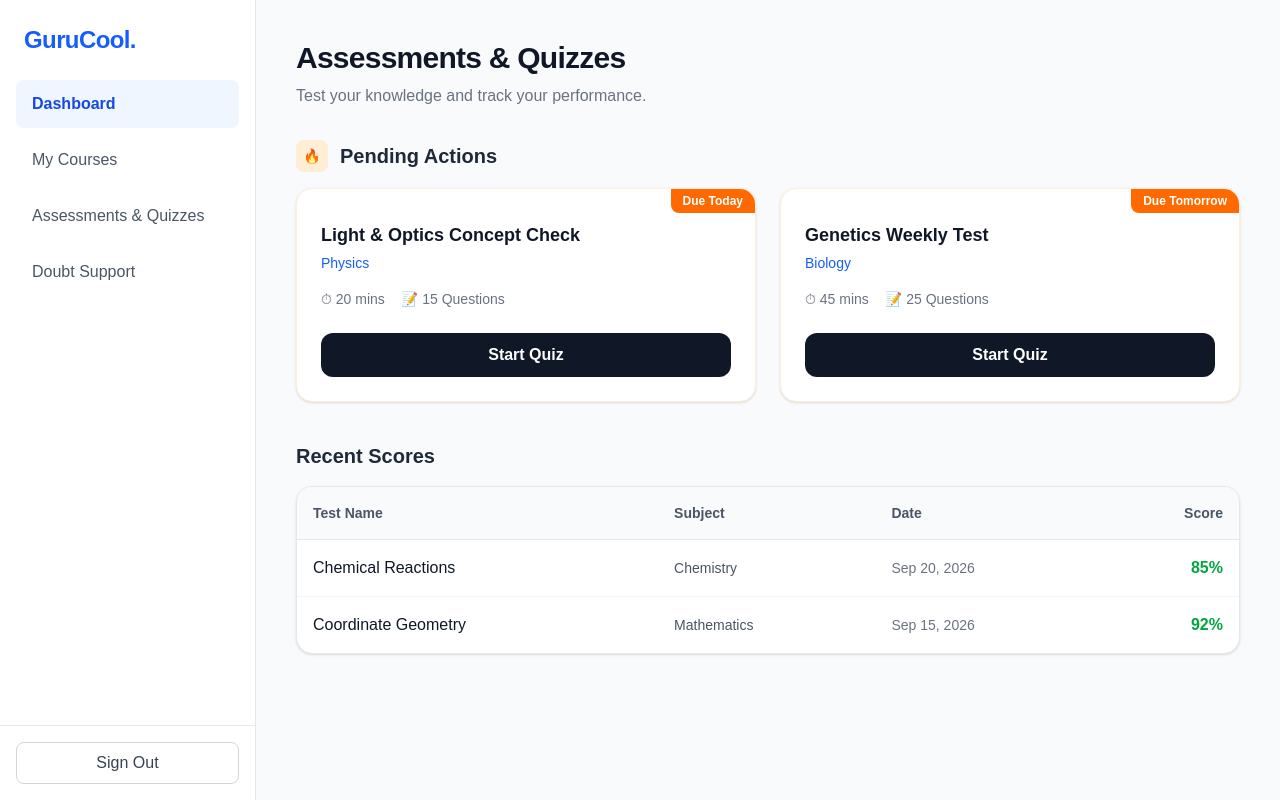
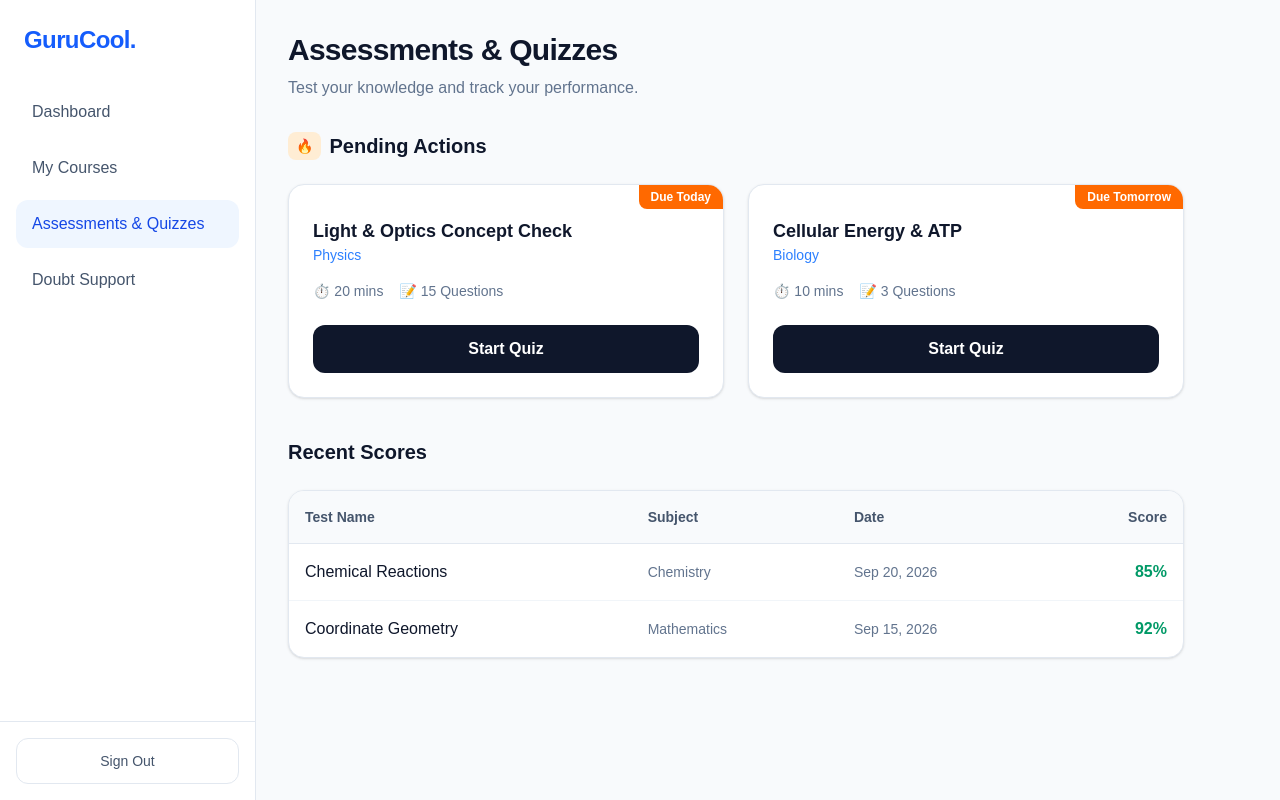
Before and after one commit to Rupayan52/gurucool-lms, a Next.js app: page /dashboard/assessments in a window 1280 px wide. Built offline with nearby package versions, Linux system fonts and the light colour scheme.

Commit message:
fix: implement dynamic sidebar routing and link quiz buttons

```diff
--- a/src/app/dashboard/assessments/page.tsx
+++ b/src/app/dashboard/assessments/page.tsx
@@ -1,79 +1,84 @@
 "use client";
+import Link from "next/link";
 
 export default function AssessmentsPage() {
-  const activeQuizzes = [
-    { id: 1, title: "Light & Optics Concept Check", subject: "Physics", questions: 15, timeLimit: "20 mins", dueDate: "Today" },
-    { id: 2, title: "Genetics Weekly Test", subject: "Biology", questions: 25, timeLimit: "45 mins", dueDate: "Tomorrow" }
-  ];
-
-  const pastScores = [
-    { id: 3, title: "Chemical Reactions", subject: "Chemistry", score: 85, total: 100, date: "Sep 20, 2026" },
-    { id: 4, title: "Coordinate Geometry", subject: "Mathematics", score: 92, total: 100, date: "Sep 15, 2026" }
-  ];
-
   return (
-    <div className="max-w-5xl mx-auto animate-in fade-in duration-500">
+    <div className="max-w-4xl animate-in fade-in duration-500">
       <header className="mb-8">
-        <h1 className="text-3xl font-bold text-gray-900 tracking-tight">Assessments & Quizzes</h1>
-        <p className="mt-2 text-gray-500">Test your knowledge and track your performance.</p>
+        <h1 className="text-3xl font-bold text-slate-900 tracking-tight">Assessments & Quizzes</h1>
+        <p className="mt-2 text-slate-500">Test your knowledge and track your performance.</p>
       </header>
 
-      <div className="space-y-10">
-        {/* Active Quizzes Section */}
-        <section>
-          <h2 className="text-xl font-bold text-gray-800 mb-4 flex items-center">
-            <span className="bg-orange-100 text-orange-600 w-8 h-8 rounded-lg flex items-center justify-center mr-3 text-sm">🔥</span>
-            Pending Actions
-          </h2>
+      <section className="mb-10">
+        <div className="flex items-center gap-2 mb-6">
+          <span className="bg-orange-100 text-orange-600 px-2 py-1 rounded-lg text-sm">🔥</span>
+          <h2 className="text-xl font-bold text-slate-900">Pending Actions</h2>
+        </div>
+
         <div className="grid grid-cols-1 md:grid-cols-2 gap-6">
-            {activeQuizzes.map((quiz) => (
-              <div key={quiz.id} className="bg-white p-6 rounded-2xl shadow-sm border border-orange-100 hover:shadow-md transition-shadow relative overflow-hidden">
+          {/* Quiz Card 1 */}
+          <div className="bg-white border border-slate-200 rounded-2xl p-6 relative overflow-hidden shadow-sm">
             <div className="absolute top-0 right-0 bg-orange-500 text-white text-xs font-bold px-3 py-1 rounded-bl-lg">
-                  Due {quiz.dueDate}
+              Due Today
             </div>
-                <h3 className="text-lg font-bold text-gray-900 mb-1 mt-2">{quiz.title}</h3>
-                <p className="text-sm font-medium text-blue-600 mb-4">{quiz.subject}</p>
-                <div className="flex items-center space-x-4 text-sm text-gray-500 mb-6">
-                  <span className="flex items-center">⏱ {quiz.timeLimit}</span>
-                  <span className="flex items-center">📝 {quiz.questions} Questions</span>
+            <h3 className="text-lg font-bold text-slate-900 mt-2">Light & Optics Concept Check</h3>
+            <p className="text-blue-500 text-sm font-medium mb-4">Physics</p>
+            <div className="flex items-center gap-4 text-slate-500 text-sm mb-6">
+              <span className="flex items-center gap-1">⏱️ 20 mins</span>
+              <span className="flex items-center gap-1">📝 15 Questions</span>
             </div>
-                <button className="w-full bg-gray-900 text-white font-semibold py-2.5 rounded-xl hover:bg-blue-600 transition-colors">
+            <Link href="/dashboard/quiz" className="block w-full text-center bg-slate-900 text-white font-bold py-3 rounded-xl hover:bg-slate-800 transition-colors">
               Start Quiz
-                </button>
+            </Link>
           </div>
-            ))}
+
+          {/* Quiz Card 2 (Linked to the Biology quiz we seeded in the database) */}
+          <div className="bg-white border border-slate-200 rounded-2xl p-6 relative overflow-hidden shadow-sm">
+            <div className="absolute top-0 right-0 bg-orange-500 text-white text-xs font-bold px-3 py-1 rounded-bl-lg">
+              Due Tomorrow
+            </div>
+            <h3 className="text-lg font-bold text-slate-900 mt-2">Cellular Energy & ATP</h3>
+            <p className="text-blue-500 text-sm font-medium mb-4">Biology</p>
+            <div className="flex items-center gap-4 text-slate-500 text-sm mb-6">
+              <span className="flex items-center gap-1">⏱️ 10 mins</span>
+              <span className="flex items-center gap-1">📝 3 Questions</span>
+            </div>
+            <Link href="/dashboard/quiz" className="block w-full text-center bg-slate-900 text-white font-bold py-3 rounded-xl hover:bg-slate-800 transition-colors">
+              Start Quiz
+            </Link>
+          </div>
         </div>
       </section>
 
-        {/* Past Performance Section */}
       <section>
-          <h2 className="text-xl font-bold text-gray-800 mb-4">Recent Scores</h2>
-          <div className="bg-white rounded-2xl shadow-sm border border-gray-200 overflow-hidden">
+        <h2 className="text-xl font-bold text-slate-900 mb-6">Recent Scores</h2>
+        <div className="bg-white rounded-2xl border border-slate-200 overflow-hidden shadow-sm">
           <table className="w-full text-left border-collapse">
             <thead>
-                <tr className="bg-gray-50 border-b border-gray-200">
-                  <th className="p-4 font-semibold text-sm text-gray-600">Test Name</th>
-                  <th className="p-4 font-semibold text-sm text-gray-600">Subject</th>
-                  <th className="p-4 font-semibold text-sm text-gray-600">Date</th>
-                  <th className="p-4 font-semibold text-sm text-gray-600 text-right">Score</th>
+              <tr className="bg-slate-50 border-b border-slate-200">
+                <th className="p-4 font-semibold text-sm text-slate-600">Test Name</th>
+                <th className="p-4 font-semibold text-sm text-slate-600">Subject</th>
+                <th className="p-4 font-semibold text-sm text-slate-600">Date</th>
+                <th className="p-4 font-semibold text-sm text-slate-600 text-right">Score</th>
               </tr>
             </thead>
-              <tbody className="divide-y divide-gray-100">
-                {pastScores.map((score) => (
-                  <tr key={score.id} className="hover:bg-gray-50 transition-colors">
-                    <td className="p-4 font-medium text-gray-900">{score.title}</td>
-                    <td className="p-4 text-gray-600 text-sm">{score.subject}</td>
-                    <td className="p-4 text-gray-500 text-sm">{score.date}</td>
-                    <td className="p-4 text-right font-bold text-green-600">
-                      {score.score}%
-                    </td>
+            <tbody className="divide-y divide-slate-100">
+              <tr className="hover:bg-slate-50 transition-colors">
+                <td className="p-4 text-slate-900 font-medium">Chemical Reactions</td>
+                <td className="p-4 text-slate-500 text-sm">Chemistry</td>
+                <td className="p-4 text-slate-500 text-sm">Sep 20, 2026</td>
+                <td className="p-4 text-right font-bold text-emerald-600">85%</td>
               </tr>
-                ))}
+              <tr className="hover:bg-slate-50 transition-colors">
+                <td className="p-4 text-slate-900 font-medium">Coordinate Geometry</td>
+                <td className="p-4 text-slate-500 text-sm">Mathematics</td>
+                <td className="p-4 text-slate-500 text-sm">Sep 15, 2026</td>
+                <td className="p-4 text-right font-bold text-emerald-600">92%</td>
+              </tr>
             </tbody>
           </table>
         </div>
       </section>
     </div>
-    </div>
   );
 }
--- a/src/app/dashboard/layout.tsx
+++ b/src/app/dashboard/layout.tsx
@@ -1,39 +1,60 @@
+"use client";
 import Link from "next/link";
-import { ReactNode } from "react";
+import { usePathname, useRouter } from "next/navigation";
 
-export default function DashboardLayout({ children }: { children: ReactNode }) {
+export default function DashboardLayout({ children }: { children: React.ReactNode }) {
+  const pathname = usePathname();
+  const router = useRouter();
+
+  const handleSignOut = () => {
+    // Basic sign out redirect
+    router.push("/login");
+  };
+
+  const navLinks = [
+    { name: "Dashboard", href: "/dashboard" },
+    { name: "My Courses", href: "/dashboard/courses" },
+    { name: "Assessments & Quizzes", href: "/dashboard/assessments" },
+    { name: "Doubt Support", href: "/dashboard/support" },
+  ];
+
   return (
-    <div className="min-h-screen bg-gray-50 flex flex-col md:flex-row">
-      {/* Sidebar Navigation */}
-      <aside className="w-full md:w-64 bg-white border-r border-gray-200 flex flex-col">
+    <div className="min-h-screen bg-slate-50 flex flex-col md:flex-row">
+      <aside className="w-full md:w-64 bg-white border-r border-slate-200 flex flex-col">
         <div className="p-6">
           <h1 className="text-2xl font-black text-blue-600 tracking-tight">GuruCool.</h1>
         </div>
+        <nav className="flex-1 px-4 py-2 space-y-2">
+          {navLinks.map((link) => {
+            // Check if the current URL exactly matches the link, or if we are inside a sub-route
+            const isActive = pathname === link.href || (link.href !== '/dashboard' && pathname.startsWith(link.href));
 
-        <nav className="flex-1 px-4 space-y-2 mt-4 md:mt-0">
-          <Link href="/dashboard" className="block px-4 py-3 rounded-lg bg-blue-50 text-blue-700 font-semibold transition-colors">
-            Dashboard
-          </Link>
-          <Link href="/dashboard/courses" className="block px-4 py-3 rounded-lg text-gray-600 hover:bg-gray-50 font-medium transition-colors">
-            My Courses
-          </Link>
-          <Link href="/dashboard/assessments" className="block px-4 py-3 rounded-lg text-gray-600 hover:bg-gray-50 font-medium transition-colors">
-            Assessments & Quizzes
-          </Link>
-          <Link href="/dashboard/support" className="block px-4 py-3 rounded-lg text-gray-600 hover:bg-gray-50 font-medium transition-colors">
-            Doubt Support
-          </Link>
+            return (
+              <Link
+                key={link.name}
+                href={link.href}
+                className={`block px-4 py-3 rounded-xl transition-colors font-medium ${
+                  isActive
+                    ? "bg-blue-50 text-blue-700"
+                    : "text-slate-600 hover:bg-slate-50 hover:text-slate-900"
+                }`}
+              >
+                {link.name}
+              </Link>
+            );
+          })}
         </nav>
-
-        <div className="p-4 border-t border-gray-200 mt-auto">
-          <Link href="/login" className="flex w-full justify-center px-4 py-2 border border-gray-300 rounded-lg text-gray-700 hover:bg-gray-50 font-medium transition-colors">
+        <div className="p-4 border-t border-slate-200">
+          <button
+            onClick={handleSignOut}
+            className="w-full px-4 py-3 rounded-xl border border-slate-200 text-slate-600 hover:bg-slate-50 transition-colors text-sm font-medium"
+          >
             Sign Out
-          </Link>
+          </button>
         </div>
       </aside>
 
-      {/* Main Content Area */}
-      <main className="flex-1 p-6 md:p-10 overflow-y-auto">
+      <main className="flex-1 p-8 overflow-y-auto">
         {children}
       </main>
     </div>
```
Lines whose indentation alone changed are shown as unchanged.
